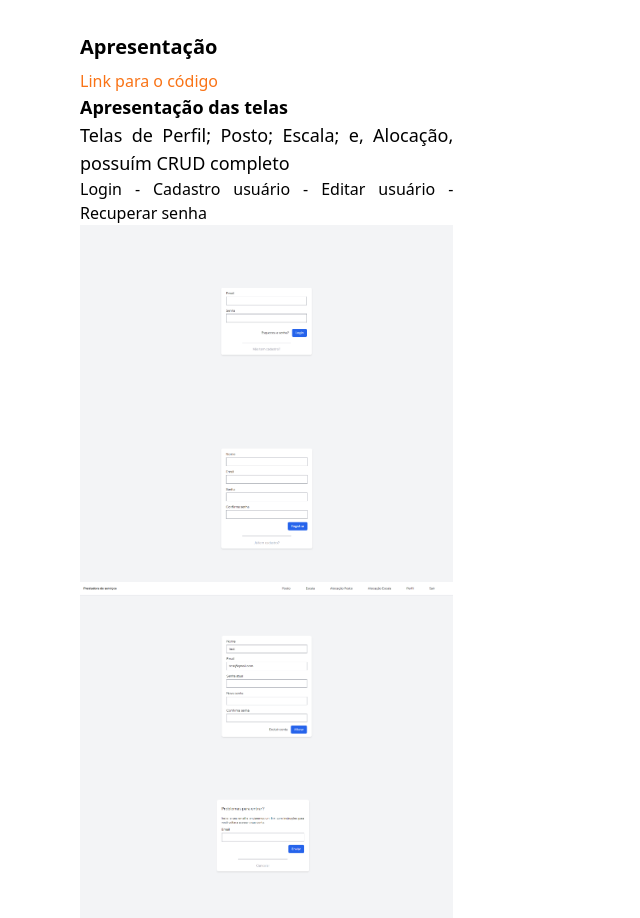
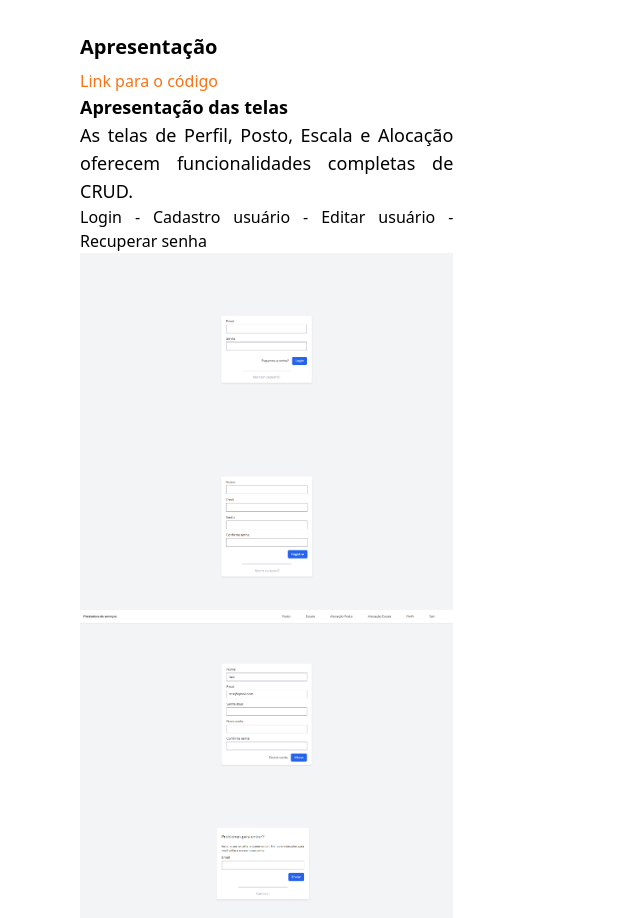
Before and after one commit to andre-albuquerque01/Portifolio_react, a React (Vite) app: page /management in a window 1280 px wide. Shown: the part 3753-4671 px from the top of the page, without its empty margins (0-640 px from the left). Built offline with nearby package versions, Linux system fonts and the light colour scheme.

Commit message:
fix: error sintaxe

```diff
--- a/src/componets/projects/Management.jsx
+++ b/src/componets/projects/Management.jsx
@@ -270,7 +270,7 @@ export const Management = () => {
                             </div>
                             <div className="text-lg">
                                 <h2 className="font-semibold">Apresentação das telas</h2>
-                                <p>Telas de Perfil; Posto; Escala; e, Alocação, possuím CRUD completo</p>
+                                <p>As telas de Perfil, Posto, Escala e Alocação oferecem funcionalidades completas de CRUD.</p>
                             </div>
                             <div className='space-y-5'>
                                 <div>
```
